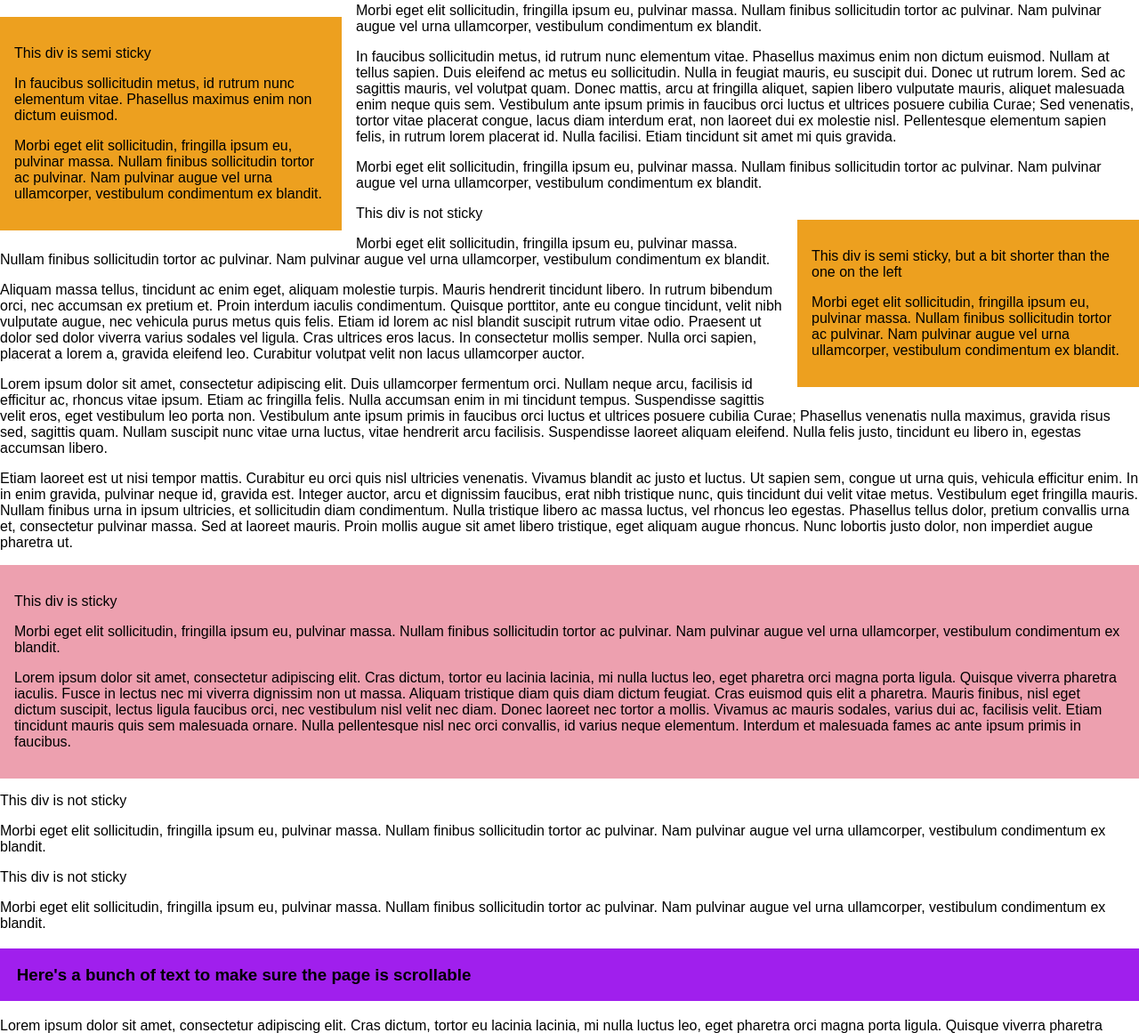
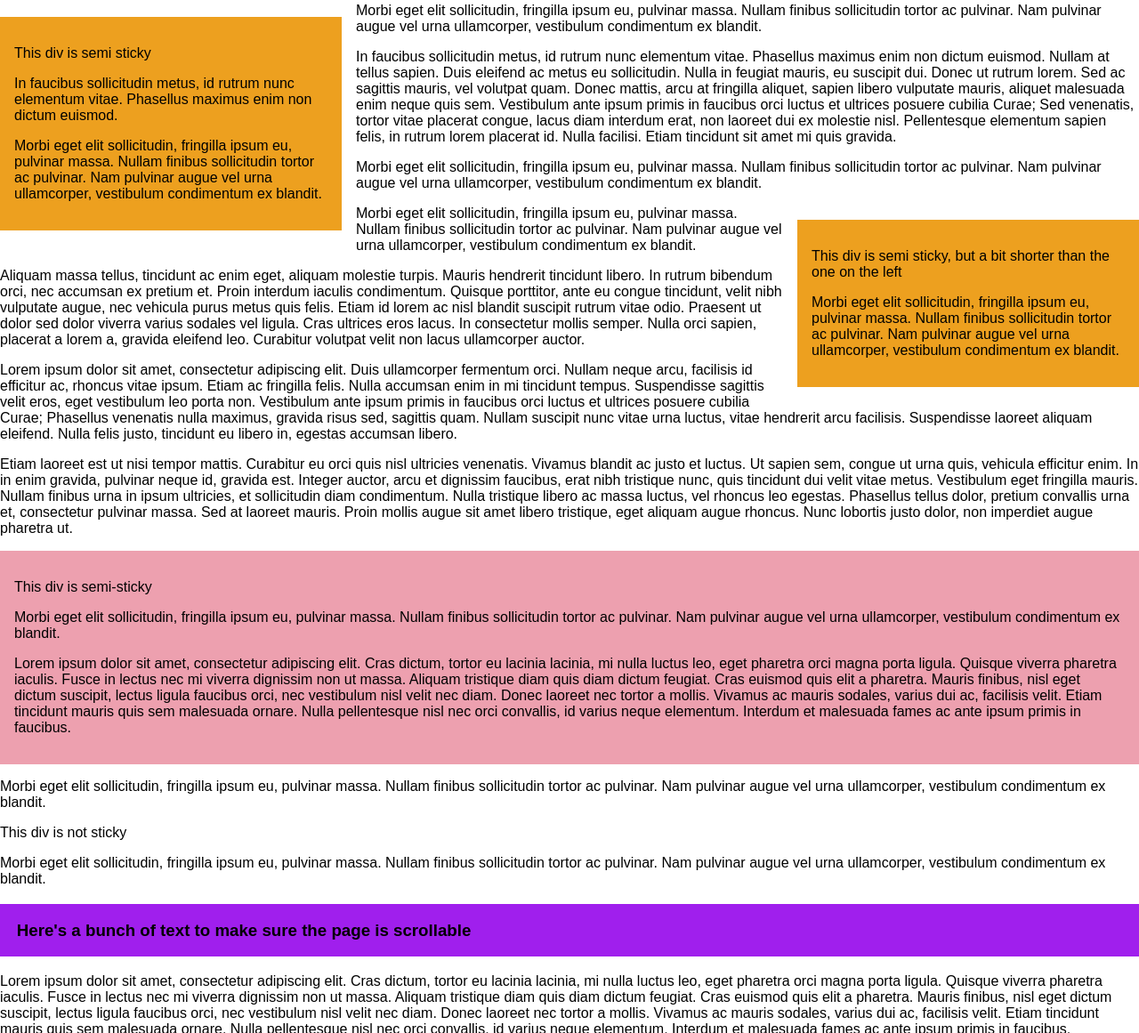
Before and after one commit to jrsouth/stickystack, a website: page index.html in a window 1280 px wide. Shown: the part 986-2147 px from the top of the page at 89% size. Drawn offline with Linux system fonts and the light colour scheme.

Commit message:
Update sample file

```diff
--- a/index.html
+++ b/index.html
@@ -65,24 +65,18 @@
 </div>
 
 
-<div>
+<p>Morbi eget elit sollicitudin, fringilla ipsum eu, pulvinar massa. Nullam finibus sollicitudin tortor ac pulvinar. Nam pulvinar augue vel urna ullamcorper, vestibulum condimentum ex blandit.</p>
 
-    <p>This div is not sticky</p>
+<p>Aliquam massa tellus, tincidunt ac enim eget, aliquam molestie turpis. Mauris hendrerit tincidunt libero. In rutrum bibendum orci, nec accumsan ex pretium et. Proin interdum iaculis condimentum. Quisque porttitor, ante eu congue tincidunt, velit nibh vulputate augue, nec vehicula purus metus quis felis. Etiam id lorem ac nisl blandit suscipit rutrum vitae odio. Praesent ut dolor sed dolor viverra varius sodales vel ligula. Cras ultrices eros lacus. In consectetur mollis semper. Nulla orci sapien, placerat a lorem a, gravida eleifend leo. Curabitur volutpat velit non lacus ullamcorper auctor.</p>
 
-    <p>Morbi eget elit sollicitudin, fringilla ipsum eu, pulvinar massa. Nullam finibus sollicitudin tortor ac pulvinar. Nam pulvinar augue vel urna ullamcorper, vestibulum condimentum ex blandit.</p>
+<p>Lorem ipsum dolor sit amet, consectetur adipiscing elit. Duis ullamcorper fermentum orci. Nullam neque arcu, facilisis id efficitur ac, rhoncus vitae ipsum. Etiam ac fringilla felis. Nulla accumsan enim in mi tincidunt tempus. Suspendisse sagittis velit eros, eget vestibulum leo porta non. Vestibulum ante ipsum primis in faucibus orci luctus et ultrices posuere cubilia Curae; Phasellus venenatis nulla maximus, gravida risus sed, sagittis quam. Nullam suscipit nunc vitae urna luctus, vitae hendrerit arcu facilisis. Suspendisse laoreet aliquam eleifend. Nulla felis justo, tincidunt eu libero in, egestas accumsan libero.</p>
 
-    <p>Aliquam massa tellus, tincidunt ac enim eget, aliquam molestie turpis. Mauris hendrerit tincidunt libero. In rutrum bibendum orci, nec accumsan ex pretium et. Proin interdum iaculis condimentum. Quisque porttitor, ante eu congue tincidunt, velit nibh vulputate augue, nec vehicula purus metus quis felis. Etiam id lorem ac nisl blandit suscipit rutrum vitae odio. Praesent ut dolor sed dolor viverra varius sodales vel ligula. Cras ultrices eros lacus. In consectetur mollis semper. Nulla orci sapien, placerat a lorem a, gravida eleifend leo. Curabitur volutpat velit non lacus ullamcorper auctor.</p>
-
-    <p>Lorem ipsum dolor sit amet, consectetur adipiscing elit. Duis ullamcorper fermentum orci. Nullam neque arcu, facilisis id efficitur ac, rhoncus vitae ipsum. Etiam ac fringilla felis. Nulla accumsan enim in mi tincidunt tempus. Suspendisse sagittis velit eros, eget vestibulum leo porta non. Vestibulum ante ipsum primis in faucibus orci luctus et ultrices posuere cubilia Curae; Phasellus venenatis nulla maximus, gravida risus sed, sagittis quam. Nullam suscipit nunc vitae urna luctus, vitae hendrerit arcu facilisis. Suspendisse laoreet aliquam eleifend. Nulla felis justo, tincidunt eu libero in, egestas accumsan libero.</p>
-
-    <p>Etiam laoreet est ut nisi tempor mattis. Curabitur eu orci quis nisl ultricies venenatis. Vivamus blandit ac justo et luctus. Ut sapien sem, congue ut urna quis, vehicula efficitur enim. In in enim gravida, pulvinar neque id, gravida est. Integer auctor, arcu et dignissim faucibus, erat nibh tristique nunc, quis tincidunt dui velit vitae metus. Vestibulum eget fringilla mauris. Nullam finibus urna in ipsum ultricies, et sollicitudin diam condimentum. Nulla tristique libero ac massa luctus, vel rhoncus leo egestas. Phasellus tellus dolor, pretium convallis urna et, consectetur pulvinar massa. Sed at laoreet mauris. Proin mollis augue sit amet libero tristique, eget aliquam augue rhoncus. Nunc lobortis justo dolor, non imperdiet augue pharetra ut.</p>
-
-</div>
+<p>Etiam laoreet est ut nisi tempor mattis. Curabitur eu orci quis nisl ultricies venenatis. Vivamus blandit ac justo et luctus. Ut sapien sem, congue ut urna quis, vehicula efficitur enim. In in enim gravida, pulvinar neque id, gravida est. Integer auctor, arcu et dignissim faucibus, erat nibh tristique nunc, quis tincidunt dui velit vitae metus. Vestibulum eget fringilla mauris. Nullam finibus urna in ipsum ultricies, et sollicitudin diam condimentum. Nulla tristique libero ac massa luctus, vel rhoncus leo egestas. Phasellus tellus dolor, pretium convallis urna et, consectetur pulvinar massa. Sed at laoreet mauris. Proin mollis augue sit amet libero tristique, eget aliquam augue rhoncus. Nunc lobortis justo dolor, non imperdiet augue pharetra ut.</p>
 
 
 <div class="js-stickystack highlight2">
 
-    <p>This div is sticky</p>
+    <p>This div is semi-sticky</p>
 
     <p>Morbi eget elit sollicitudin, fringilla ipsum eu, pulvinar massa. Nullam finibus sollicitudin tortor ac pulvinar. Nam pulvinar augue vel urna ullamcorper, vestibulum condimentum ex blandit.</p>
 
@@ -91,13 +85,7 @@
 </div>
 
 
-<div>
-
-    <p>This div is not sticky</p>
-
-    <p>Morbi eget elit sollicitudin, fringilla ipsum eu, pulvinar massa. Nullam finibus sollicitudin tortor ac pulvinar. Nam pulvinar augue vel urna ullamcorper, vestibulum condimentum ex blandit.</p>
-
-</div>
+<p>Morbi eget elit sollicitudin, fringilla ipsum eu, pulvinar massa. Nullam finibus sollicitudin tortor ac pulvinar. Nam pulvinar augue vel urna ullamcorper, vestibulum condimentum ex blandit.</p>
 
 
 <div>
```
